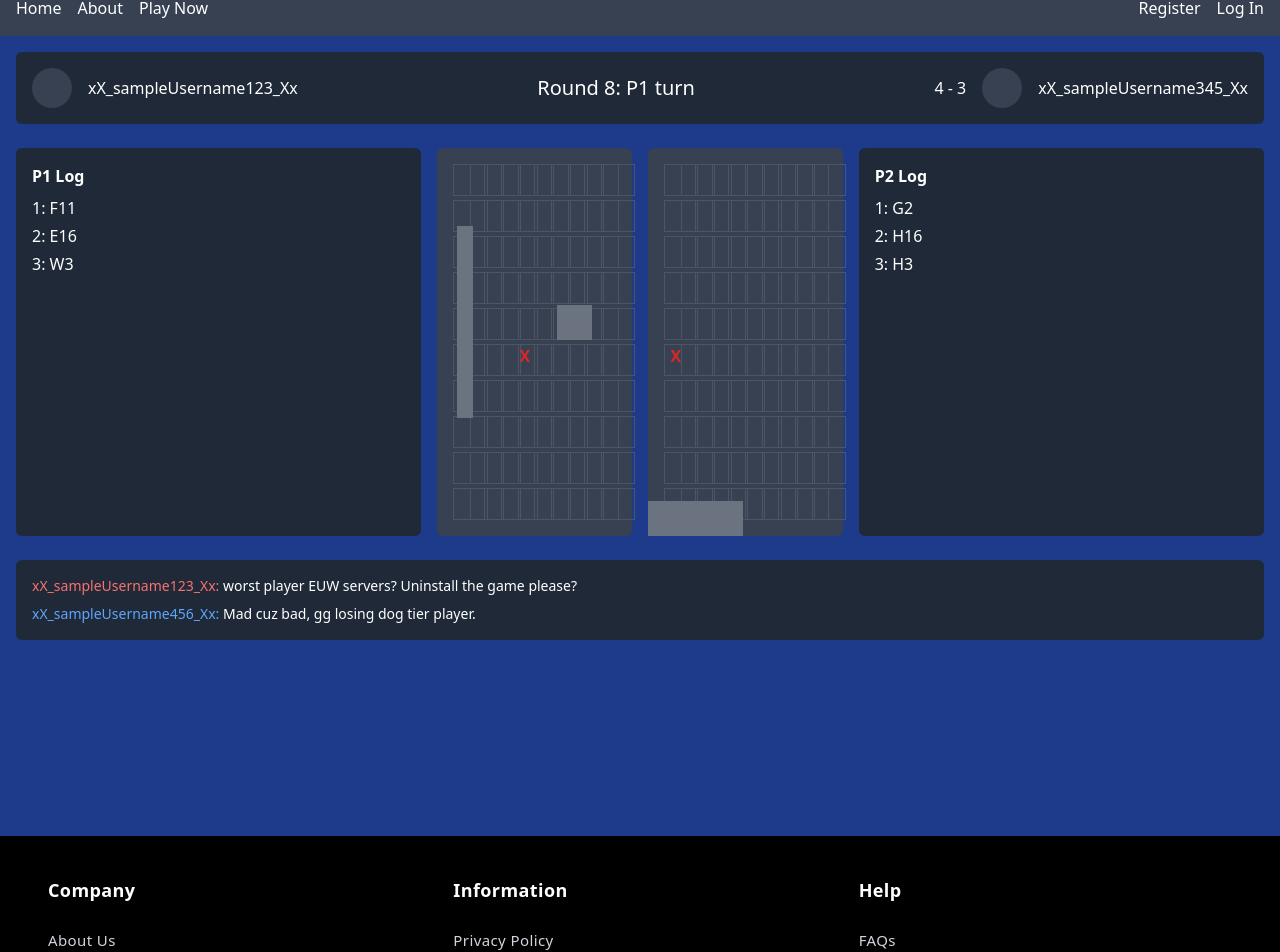
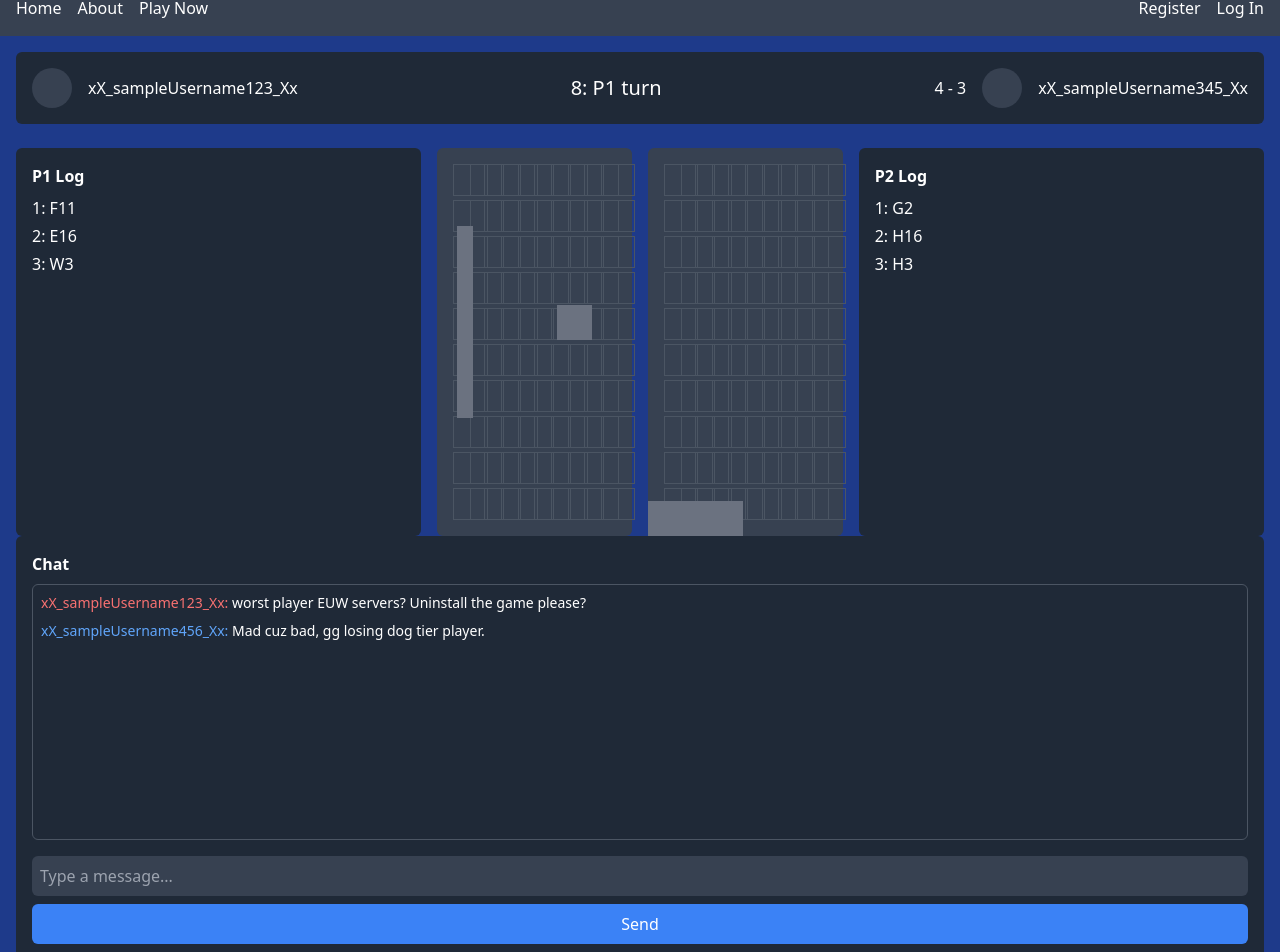
Before and after one commit to Ismail020/pewa-frontend, a Vue app in the folder zeeslag/: page /play in a window 1280 px wide. Shown: the part 370-1322 px from the top of the page. Built offline with nearby package versions, Linux system fonts and the light colour scheme.

Commit message:
Diveded everything into subcomponents

```diff
--- /dev/null
+++ b/zeeslag/src/components/GameUI/BattleShipGame.vue
@@ -0,0 +1,67 @@
+<template>
+    <div class="min-h-screen bg-blue-900 text-white p-4">
+      <HeaderComponent
+        :player1="player1"
+        :player2="player2"
+        :round="round"
+        :turn="turn"
+        :score1="score1"
+        :score2="score2"
+      />
+
+      <main class="grid grid-cols-3 gap-4 mt-6">
+        <LogComponent :title="'P1 Log'" :moves="p1Moves" />
+
+        <div class="grid grid-cols-2 gap-4">
+          <BoardComponent :ships="p1Ships" :hits="p1Hits" />
+          <BoardComponent :ships="p2Ships" :hits="p2Hits" />
+        </div>
+
+        <LogComponent :title="'P2 Log'" :moves="p2Moves" />
+      </main>
+
+      <ChatComponent :messages="chatMessages" />
+    </div>
+  </template>
+
+  <script>
+  import HeaderComponent from './HeaderComponent.vue';
+  import LogComponent from './LogComponent.vue';
+  import BoardComponent from './BoardComponent.vue';
+  import ChatComponent from './ChatComponent.vue';
+
+  export default {
+    name: "BattleshipGame",
+    components: {
+      HeaderComponent,
+      LogComponent,
+      BoardComponent,
+      ChatComponent,
+    },
+    data() {
+      return {
+        player1: "xX_sampleUsername123_Xx",
+        player2: "xX_sampleUsername345_Xx",
+        round: 8,
+        turn: "P1",
+        score1: 4,
+        score2: 3,
+        p1Moves: ["F11", "E16", "W3"],
+        p2Moves: ["G2", "H16", "H3"],
+        p1Ships: [
+          { id: 1, class: "col-start-2 row-start-3 col-span-1 row-span-5 bg-gray-500" },
+          { id: 2, class: "col-start-7 row-start-5 col-span-2 bg-gray-500" }
+        ],
+        p1Hits: [{ id: 1, class: "col-start-5 row-start-6 text-red-600 font-bold text-center", text: "X" }],
+        p2Ships: [
+          { id: 3, class: "col-start-1 row-start-10 col-span-5 bg-gray-500" }
+        ],
+        p2Hits: [{ id: 2, class: "col-start-2 row-start-6 text-red-600 font-bold text-center", text: "X" }],
+        chatMessages: [
+          { user: "xX_sampleUsername123_Xx", text: "worst player EUW servers? Uninstall the game please?", class: "text-red-400" },
+          { user: "xX_sampleUsername456_Xx", text: "Mad cuz bad, gg losing dog tier player.", class: "text-blue-400" }
+        ]
+      };
+    },
+  };
+  </script>
--- /dev/null
+++ b/zeeslag/src/components/GameUI/BoardComponent.vue
@@ -0,0 +1,21 @@
+<template>
+    <div class="relative">
+      <div class="grid grid-cols-10 grid-rows-10 gap-1 bg-gray-700 p-4 rounded-md">
+        <div v-for="i in 100" :key="i" class="border border-gray-600 w-8 h-8"></div>
+        <div class="absolute inset-0 grid grid-cols-10 grid-rows-10 gap-1">
+          <div v-for="ship in ships" :key="ship.id" :class="ship.class"></div>
+          <div v-for="hit in hits" :key="hit.id" :class="hit.class"></div>
+        </div>
+      </div>
+    </div>
+  </template>
+
+  <script>
+  export default {
+    name: "BoardComponent",
+    props: {
+      ships: Array,
+      hits: Array,
+    },
+  };
+  </script>
--- /dev/null
+++ b/zeeslag/src/components/GameUI/ChatComponent.vue
@@ -0,0 +1,75 @@
+<template>
+    <div class="bg-gray-800 p-4 rounded-md">
+      <h2 class="font-bold mb-2">Chat</h2>
+
+      <!-- Scrollable chat messages container -->
+      <div
+        ref="chatContainer"
+        class="space-y-2 overflow-y-auto h-64 p-2 border border-gray-600 rounded-md"
+      >
+        <div v-for="(message, index) in chatMessages" :key="index" class="text-sm">
+          <span :class="message.class">{{ message.user }}:</span> {{ message.text }}
+        </div>
+      </div>
+
+      <!-- Input form for adding a new chat message -->
+      <div class="mt-4">
+        <input
+          v-model="newMessage"
+          @keyup.enter="addMessage"
+          placeholder="Type a message..."
+          class="bg-gray-700 p-2 rounded-md w-full text-white"
+        />
+        <button
+          @click="addMessage"
+          class="bg-blue-500 p-2 mt-2 rounded-md w-full"
+        >
+          Send
+        </button>
+      </div>
+    </div>
+  </template>
+
+  <script>
+  export default {
+    name: "ChatComponent",
+    data() {
+      return {
+        newMessage: "",  // Model for the input field
+        chatMessages: [  // Initial chat messages
+          { user: "xX_sampleUsername123_Xx", text: "worst player EUW servers? Uninstall the game please?", class: "text-red-400" },
+          { user: "xX_sampleUsername456_Xx", text: "Mad cuz bad, gg losing dog tier player.", class: "text-blue-400" },
+        ],
+      };
+    },
+    methods: {
+      addMessage() {
+        if (this.newMessage.trim() !== "") {
+          // Add the new message to the chat log
+          this.chatMessages.push({
+            user: "You",  // Assuming the current user is 'You'
+            text: this.newMessage,
+            class: "text-green-400"  // Different color for the user's messages
+          });
+          this.newMessage = "";  // Clear the input field
+          this.scrollToBottom();  // Auto-scroll to the bottom after adding a new message
+        }
+      },
+      scrollToBottom() {
+        // Scroll the chat container to the bottom
+        this.$nextTick(() => {
+          const container = this.$refs.chatContainer;
+          container.scrollTop = container.scrollHeight;
+        });
+      },
+    },
+    mounted() {
+      // Scroll to the bottom when the component is mounted
+      this.scrollToBottom();
+    }
+  };
+  </script>
+
+  <style scoped>
+  /* Styling adjustments if needed */
+  </style>
--- /dev/null
+++ b/zeeslag/src/components/GameUI/HeaderComponent.vue
@@ -0,0 +1,28 @@
+<template>
+    <header class="flex justify-between items-center bg-gray-800 p-4 rounded-md">
+      <div class="flex items-center space-x-4">
+        <div class="w-10 h-10 bg-gray-700 rounded-full"></div> <!-- Placeholder for avatar -->
+        <span>{{ player1 }}</span>
+      </div>
+      <div class="text-xl">{{ round }}: {{ turn }} turn</div>
+      <div class="flex items-center space-x-4">
+        <span>{{ score1 }} - {{ score2 }}</span>
+        <div class="w-10 h-10 bg-gray-700 rounded-full"></div> <!-- Placeholder for avatar -->
+        <span>{{ player2 }}</span>
+      </div>
+    </header>
+  </template>
+
+  <script>
+  export default {
+    name: "HeaderComponent",
+    props: {
+      player1: String,
+      player2: String,
+      round: Number,
+      turn: String,
+      score1: Number,
+      score2: Number,
+    },
+  };
+  </script>
--- /dev/null
+++ b/zeeslag/src/components/GameUI/LogComponent.vue
@@ -0,0 +1,18 @@
+<template>
+    <div class="bg-gray-800 p-4 rounded-md">
+      <h2 class="font-bold mb-2">{{ title }}</h2>
+      <ul class="space-y-1">
+        <li v-for="(move, index) in moves" :key="index">{{ index + 1 }}: {{ move }}</li>
+      </ul>
+    </div>
+  </template>
+
+  <script>
+  export default {
+    name: "LogComponent",
+    props: {
+      title: String,
+      moves: Array,
+    },
+  };
+  </script>
--- a/zeeslag/src/router/index.js
+++ b/zeeslag/src/router/index.js
@@ -30,7 +30,7 @@ const router = createRouter({
     {
       path: '/play',
       name: 'play',
-      component: () => import('../views/GameUIView.vue')
+      component: () => import('../views/BattleShipGameView.vue')
     }
   ]
 })
--- /dev/null
+++ b/zeeslag/src/views/BattleShipGameView.vue
@@ -0,0 +1,11 @@
+<script setup>
+import GameUI from "@/components/GameUI/BattleShipGame.vue";
+</script>
+
+<template>
+    <GameUI />
+</template>
+
+<style scoped>
+
+</style>
```
